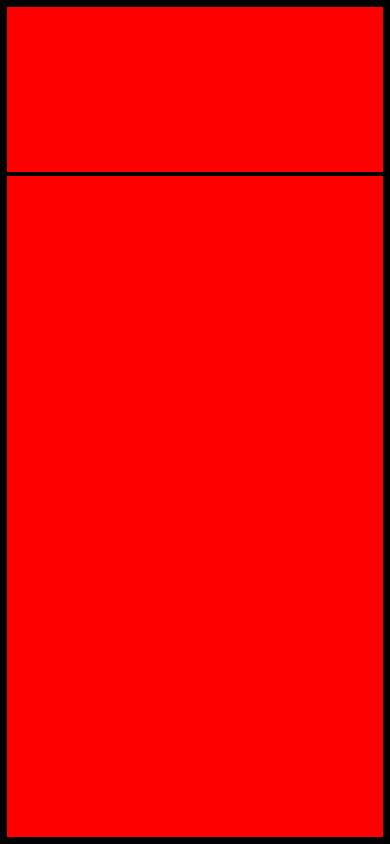
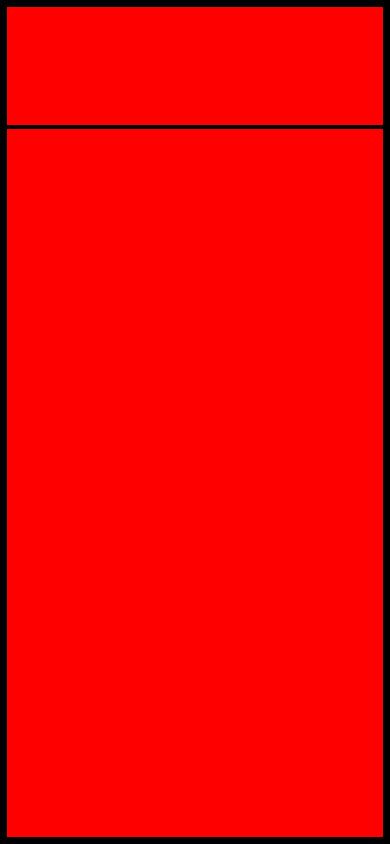
Before and after one commit to semare1/ProyectoRN, a React Native app: screen / in a window 390 px wide. Built offline with nearby package versions, Linux system fonts and the light colour scheme.

Commit message:
provant tags

```diff
--- a/App.js
+++ b/App.js
@@ -18,7 +18,7 @@ const App = () => {
   return (
     <View style={styles.contenidor}>
         <View style={[styles.borders,{flex:1}]}></View>
-        <View style={[styles.borders,{flex:4}]}></View>
+        <View style={[styles.borders,{flex:6}]}></View>
     </View>
   );
 };
@@ -29,16 +29,20 @@ const styles = StyleSheet.create({
     flexDirection: 'column',
     borderColor: '',
     borderWidth: 5,
-    backgroundColor:'red',
+    backgroundColor:'orange',
   },
   borders:{
     borderWidth: 2,
-    bordercolor: 'black',
+    backgroundColor:'red',
+    bordercolor: 'white',
+  },
+  borders2:{
+    borderWidth: 2,
+    bordercolor: 'white',
   },
   image: {
     width: 75,
     height: 100,
-
   },
   containerBox: {
     flexDirection: 'row',
```
